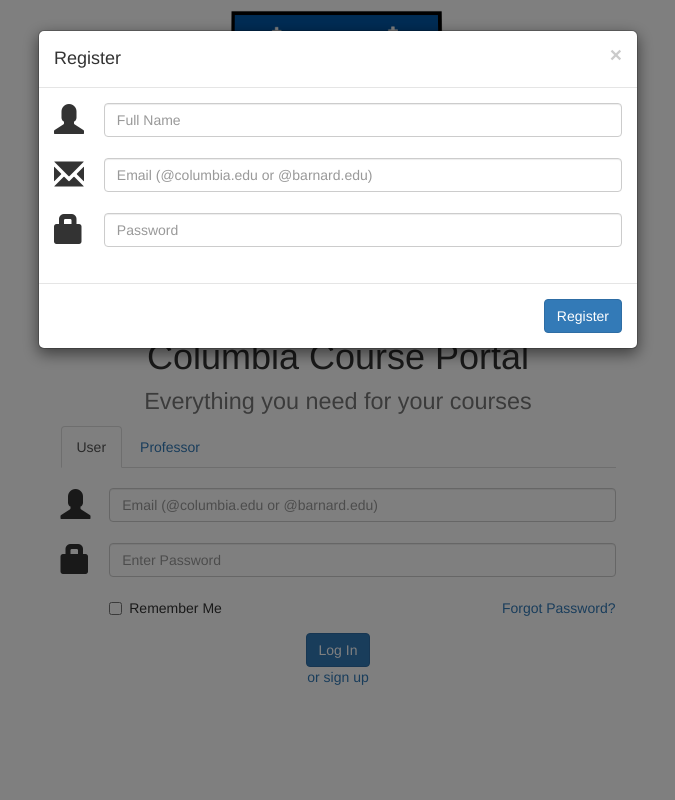
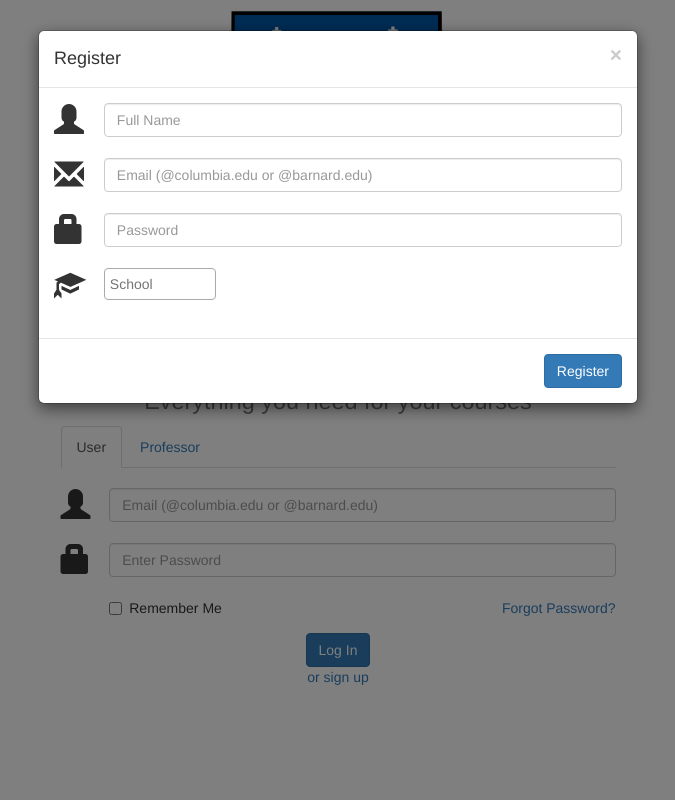
Before and after one commit to jangsutsr/Columbia-Corse-Portal, a Flask app: page /login in a window 1280 px wide, after a click on "or sign up". Shown: the whole page, without its empty margins (302-977 px from the left). Run offline with Flask 2, Linux system fonts and the light colour scheme; some libraries are stand-ins or nearby versions.

Commit message:
Added school list to registration.

```diff
--- a/main_app/templates/layout.html
+++ b/main_app/templates/layout.html
@@ -8,7 +8,7 @@
 	<link rel="stylesheet" href="http://maxcdn.bootstrapcdn.com/bootstrap/3.3.5/css/bootstrap.min.css">
 	<link rel="stylesheet" type="text/css" href="../static/stylesheets/style.css">
 	<script src="https://ajax.googleapis.com/ajax/libs/jquery/1.11.3/jquery.min.js"></script>
-  <script src="http://maxcdn.bootstrapcdn.com/bootstrap/3.3.5/js/bootstrap.min.js"></script>
+    <script src="http://maxcdn.bootstrapcdn.com/bootstrap/3.3.5/js/bootstrap.min.js"></script>
 </head>
 <body>
 	<div class="navbar navbar-inverse">
--- a/main_app/templates/login.html
+++ b/main_app/templates/login.html
@@ -8,7 +8,18 @@
 	<link rel="shortcut icon" type="image/png" href="../static/images/favicon.png"/>
 	<link rel="stylesheet" href="http://maxcdn.bootstrapcdn.com/bootstrap/3.3.5/css/bootstrap.min.css">
 	<link rel="stylesheet" type="text/css" href="../static/stylesheets/style.css">
+  	<script src="https://ajax.googleapis.com/ajax/libs/jquery/1.11.3/jquery.min.js"></script>
+    <script src="http://maxcdn.bootstrapcdn.com/bootstrap/3.3.5/js/bootstrap.min.js"></script>
+	<link href="//cdnjs.cloudflare.com/ajax/libs/select2/4.0.1/css/select2.min.css" rel="stylesheet" />
+	<script src="//cdnjs.cloudflare.com/ajax/libs/select2/4.0.1/js/select2.min.js"></script>
 </head>
+<script type="text/javascript">
+	$(document).ready(function() {
+	  $('.select-school').select2({
+	  	placeholder: "School"
+	  });
+	});
+</script>
 <body class="log-in">
 	<div class="container">
 		<div class="row">
@@ -63,6 +74,8 @@
 				</div>
 			</div>
 		</div>
+		<!-- Registration Modal -->
+        {{ macros.registration() }}
 		<!-- Forgot Password Modal -->
 		<div class="modal fade" id="forgotModal" tabindex="-1" role="dialog" aria-labelledby="myModalLabel">
 		  <div class="modal-dialog" role="document">
@@ -80,26 +93,6 @@
 		    </div>
 		  </div>
 		</div>
-		<!-- Registration Modal -->
-		<div class="modal fade" id="regModal" tabindex="-1" role="dialog" aria-labelledby="myModalLabel">
-		  <div class="modal-dialog" role="document">
-		    <div class="modal-content">
-		      <div class="modal-header">
-		        <button type="button" class="close" data-dismiss="modal" aria-label="Close"><span aria-hidden="true">&times;</span></button>
-		        <h4 class="modal-title" id="myModalLabel">Register</h4>
-		      </div>
-		      <div class="modal-body">
-		        {{ macros.registration() }}
-		      </div>
-		      <div class="modal-footer">
-		        <button type="button" class="btn btn-primary">Register</button>
-		      </div>
-		    </div>
-		  </div>
-		</div>
 	</div>
-
-	<script src="https://ajax.googleapis.com/ajax/libs/jquery/1.11.3/jquery.min.js"></script>
-  <script src="http://maxcdn.bootstrapcdn.com/bootstrap/3.3.5/js/bootstrap.min.js"></script>
 </body>
 </html>
--- a/main_app/templates/macros.html
+++ b/main_app/templates/macros.html
@@ -1,4 +1,13 @@
 {% macro registration() -%}
+<!-- Registration Modal -->
+<div class="modal fade" id="regModal" tabindex="-1" role="dialog" aria-labelledby="myModalLabel">
+  <div class="modal-dialog" role="document">
+    <div class="modal-content">
+      <div class="modal-header">
+        <button type="button" class="close" data-dismiss="modal" aria-label="Close"><span aria-hidden="true">&times;</span></button>
+        <h4 class="modal-title" id="myModalLabel">Register</h4>
+      </div>
+      <div class="modal-body">
 		<form role="form">
 			<div class="form-group row">
 				<label class="control-label col-sm-1" for="uni">
@@ -24,7 +33,28 @@
 					<input class="form-control" id="passwd" type="password" placeholder="Password">
 				</div>
 			</div>
+			<div class="form-group row">
+				<label class="control-label col-sm-1" for="passwd">
+					<span class="glyphicon glyphicon-education big-icon"></span>
+				</label>
+				<div class="col-sm-11">
+					<select class="select-school" multiple="multiple">
+					  <option value="CC">CC</option>
+					  <option value="BARN">GS</option>
+					  <option value="BARN">GSAS</option>
+					  <option value="GS">SEAS</option>
+					  <option value="SEAS">Barnard</option>
+					</select>
+				</div>
+			</div>
 		</form>
+      </div>
+      <div class="modal-footer">
+        <button type="button" class="btn btn-primary">Register</button>
+      </div>
+    </div>
+  </div>
+</div>
 {%- endmacro %}
 
 {% macro forgot() -%}
```
Lines whose indentation alone changed are shown as unchanged.
